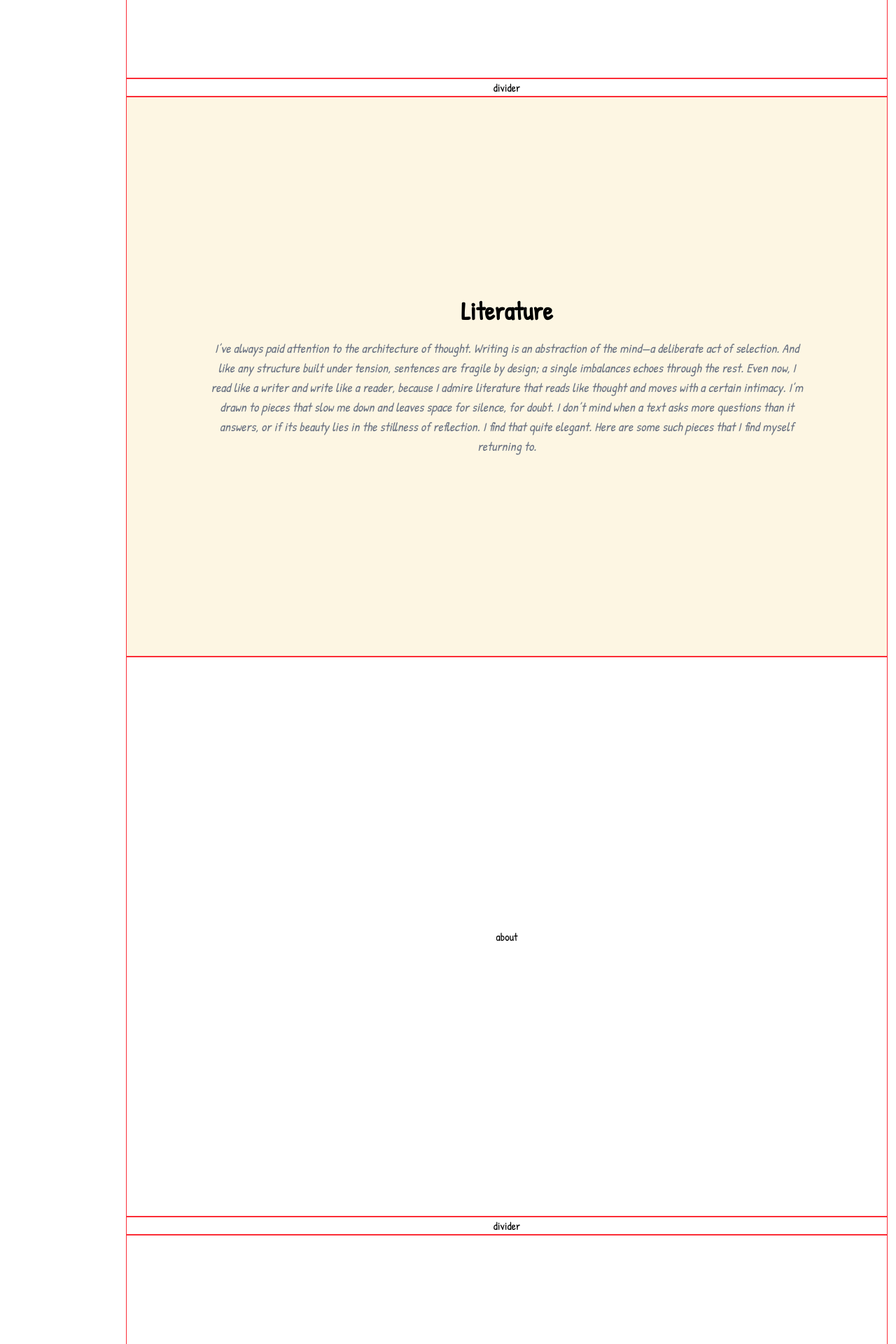
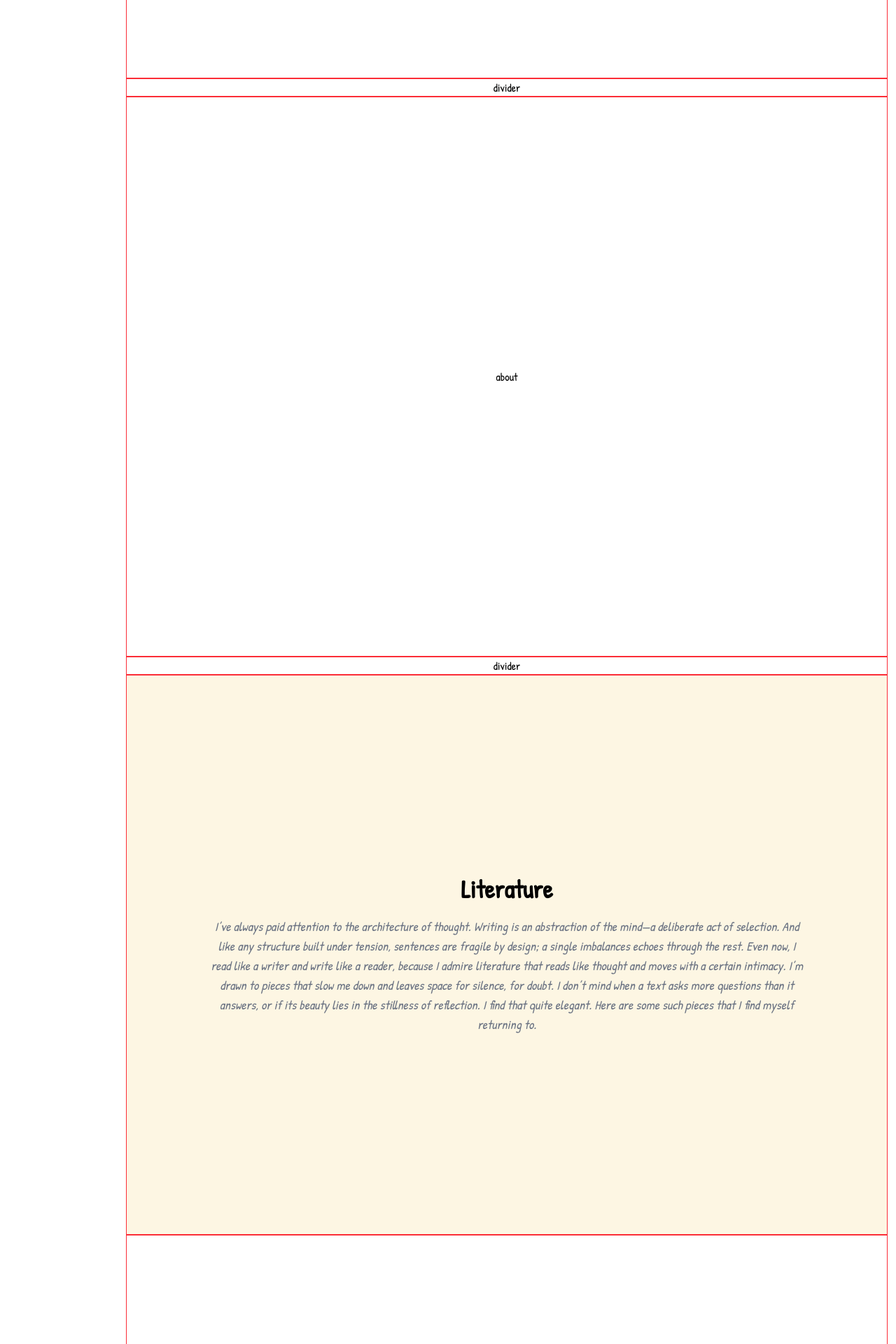
Before and after one commit to denoire/denoire.github.io, a Next.js app: page / in a window 1280 px wide. Shown: the part 700-2620 px from the top of the page at 70% size. Built offline with nearby package versions, Linux system fonts and the light colour scheme.

Commit message:
Add CH1: Literature

```diff
--- a/app/page.js
+++ b/app/page.js
@@ -5,13 +5,15 @@ import Section from "./components/Section.js";
 import Closing from "./components/Closing.js";
 import Divider from "./components/Divider.js";
 import Chapter from "./components/Chapter";
-
 export default function Home() {
   return (
       <div className="font-[Patrick_Hand]">
           <Sidebar />
           <main className="relative pl-45 p-3 w-full">
               <Hero />
+              <Divider />
+
+              <About />
               <Divider />
 
               <Chapter
@@ -24,9 +26,6 @@ export default function Home() {
                     asks more questions than it answers, or if its beauty lies in the stillness of reflection. I find that
                     quite elegant. Here are some such pieces that I find myself returning to."
               />
-              <About />
-              <Divider />
-
               <Section id="1" />
               <Divider />
 
```
